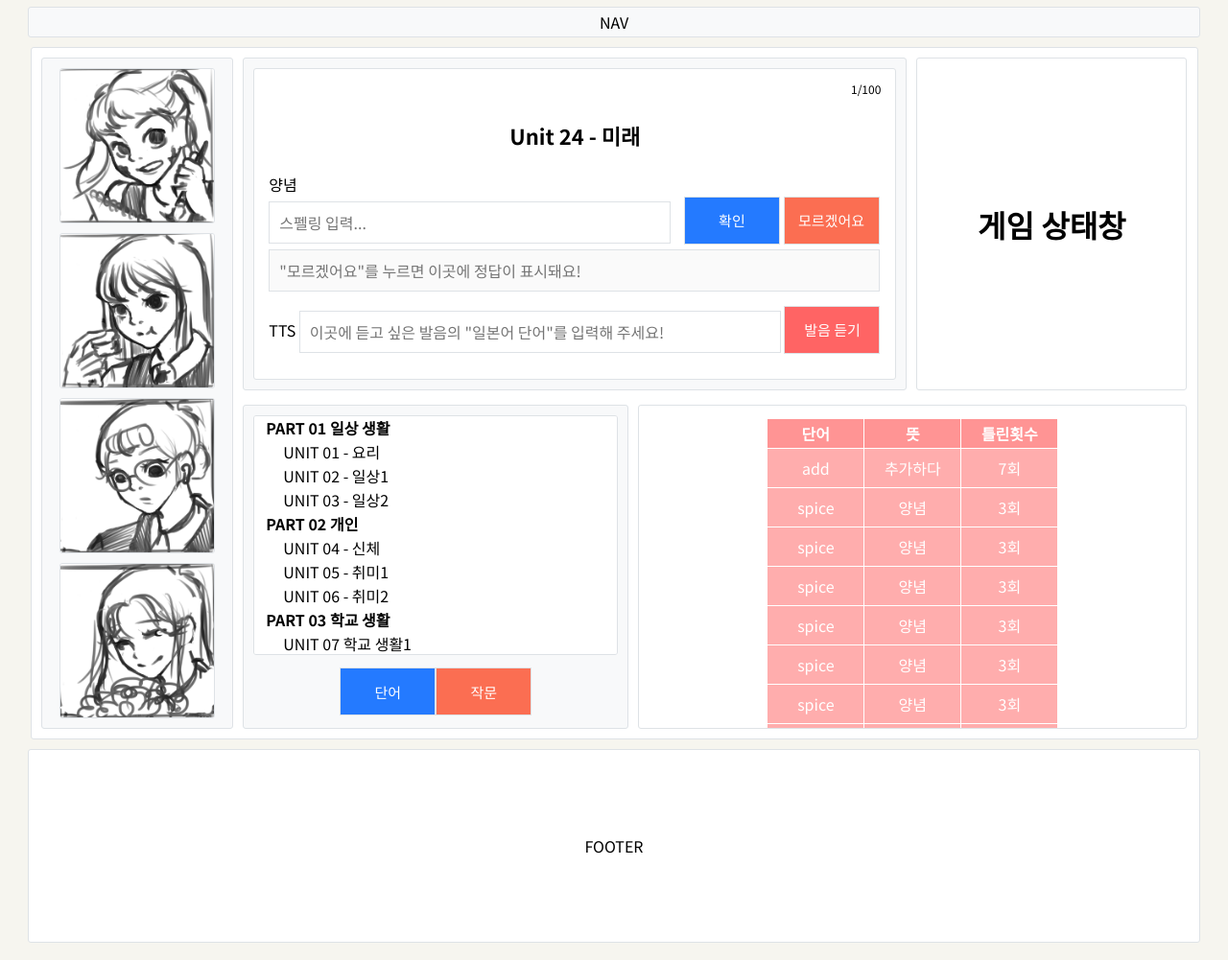
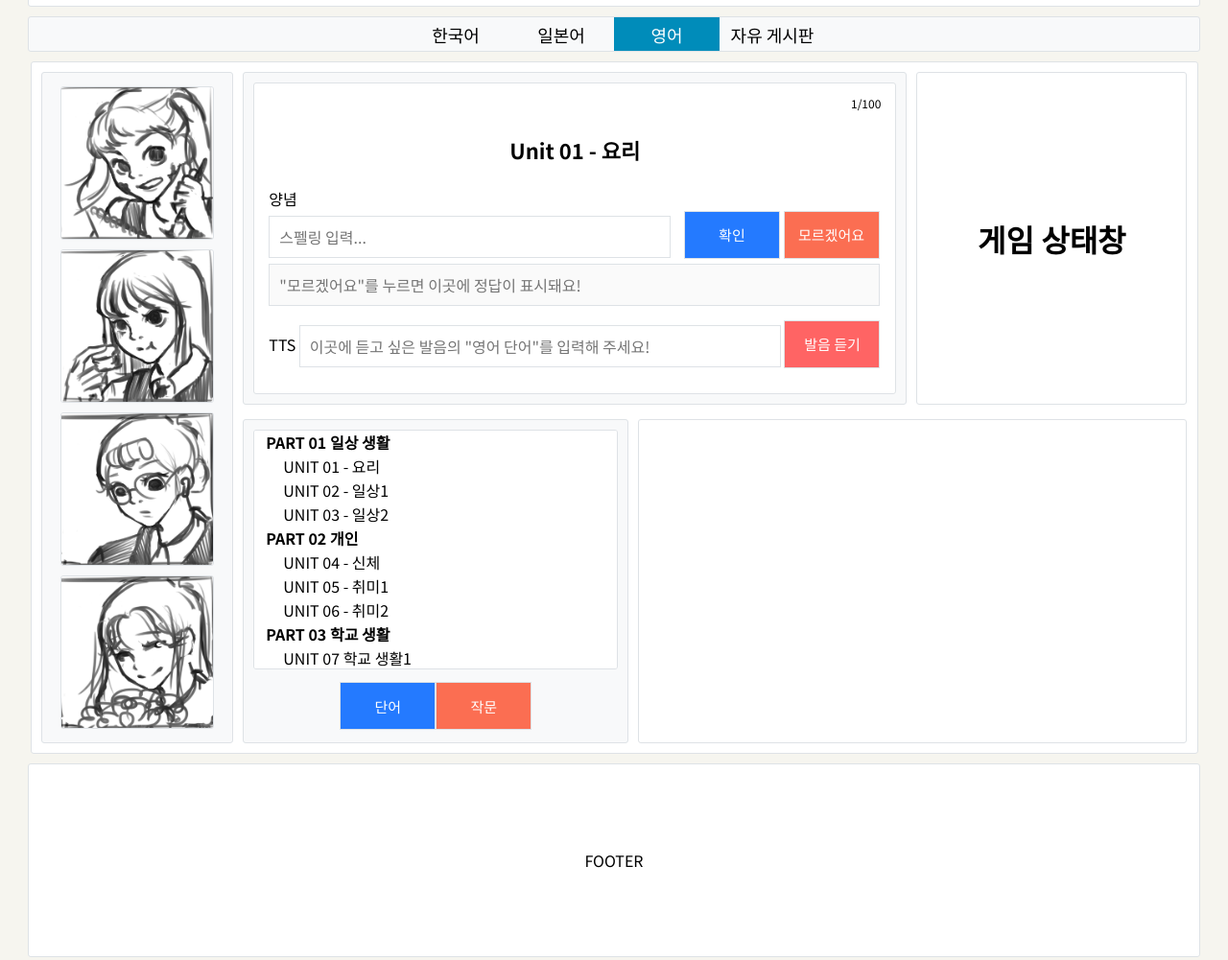
Before and after one commit to coldrain-f/word-project, a plain HTML site: page index.html in a window 1280 px wide. Shown: the part 305-1306 px from the top of the page at 96% size. Drawn offline with Linux system fonts and the light colour scheme.

Commit message:
navbar 간단 구현

```diff
--- a/css/style.css
+++ b/css/style.css
@@ -124,6 +124,11 @@ nav {
     margin-left: 10px;
 }
 
+/* 프로필에 box-sizing 설정 */
+#profile img {
+    box-sizing: border-box;
+}
+
 
 #question-word{
     display: block;
@@ -182,6 +187,49 @@ nav {
     width: 488px;
 }
 
+/* 네비게이션  */
+nav {
+    height: 35px;
+    background: #F8F9FA;
+}
+nav>ul {
+    display: flex;
+    height: inherit;
+}
+nav>ul li{
+    display: flex;
+    align-items: center;
+    width: 110px;
+    height: inherit;
+    text-align: center;
+    padding: 10px;
+    box-sizing: border-box;
+}
+nav>ul li:last-child {
+    margin-right: 0px;
+}
+
+nav>ul li>a {
+    width: 100%;
+    font-size: 18px;
+}
+
+nav>ul li:nth-child(3){
+    background: #008cba;
+}
+nav>ul li:nth-child(3) a {
+    color: #fff;
+}
+
+nav>ul li:nth-child(3):hover {
+    background: #008cba;
+}
+
+nav>ul li:hover {
+    background: #d9d9d9;
+}
+
+
 /* 임시 테이블 스타일 시트 */
 table {
     margin-top: 50px;
--- a/index.html
+++ b/index.html
@@ -11,8 +11,15 @@
     <title>Document</title>
 </head>
 <body>
-    <header>HEADER</header>
-    <nav>NAV</nav>
+    <header class="mt-2">HEADER</header>
+    <nav>
+        <ul>
+            <li><a href="#">한국어</a></li>
+            <li><a href="#">일본어</a></li>
+            <li><a href="#">영어</a></li>
+            <li><a href="#">자유 게시판</a></li>
+        </ul>
+    </nav>
 
     <section id="container">
         <aside id="profile">
@@ -25,7 +32,7 @@
             <article>
                 <div id="quiz-div">
                     <span id="progress">1/100</span>
-                    <h3 id="title">Unit 24 - 미래</h3>
+                    <h3 id="title">Unit 01 - 요리</h3>
                     <form action="#" method="">
                         <label class="mb-1" for="input-word" id="question-word">양념</label>
 
@@ -36,7 +43,7 @@
 
                         <div id="search-div">
                             <label for="">TTS</label>
-                            <input type="text" class="form-text" id="search-word" autocomplete="off" placeholder="이곳에 듣고 싶은 발음의 &quot;일본어 단어&quot;를 입력해 주세요!" >
+                            <input type="text" class="form-text" id="search-word" autocomplete="off" placeholder="이곳에 듣고 싶은 발음의 &quot;영어 단어&quot;를 입력해 주세요!" >
                             <button type="button" class="button button-pink" id="speech-button">발음 듣기</button>
                         </div>
                     </form>
@@ -69,58 +76,6 @@
                 <button type="button" class="button button-red" id="writing-button">작문</button>
             </article>
             <article>
-                <table class="table">
-                    <thead>
-                        <tr>
-                            <th>단어</th>
-                            <th>뜻</th>
-                            <th>틀린횟수</th>
-                        </tr>
-                    </thead>
-                    <tbody>
-                        <tr>
-                            <td>add</td>
-                            <td>추가하다</td>
-                            <td>7회</td>
-                        </tr>
-
-                        <tr>
-                            <td>spice</td>
-                            <td>양념</td>
-                            <td>3회</td>
-                        </tr>
-                        <tr>
-                            <td>spice</td>
-                            <td>양념</td>
-                            <td>3회</td>
-                        </tr>
-                        <tr>
-                            <td>spice</td>
-                            <td>양념</td>
-                            <td>3회</td>
-                        </tr>
-                        <tr>
-                            <td>spice</td>
-                            <td>양념</td>
-                            <td>3회</td>
-                        </tr>
-                        <tr>
-                            <td>spice</td>
-                            <td>양념</td>
-                            <td>3회</td>
-                        </tr>
-                        <tr>
-                            <td>spice</td>
-                            <td>양념</td>
-                            <td>3회</td>
-                        </tr>
-                        <tr>
-                            <td>spice</td>
-                            <td>양념</td>
-                            <td>3회</td>
-                        </tr>
-                    </tbody>
-                </table>
             </article>
         </section>
     </section>
```
